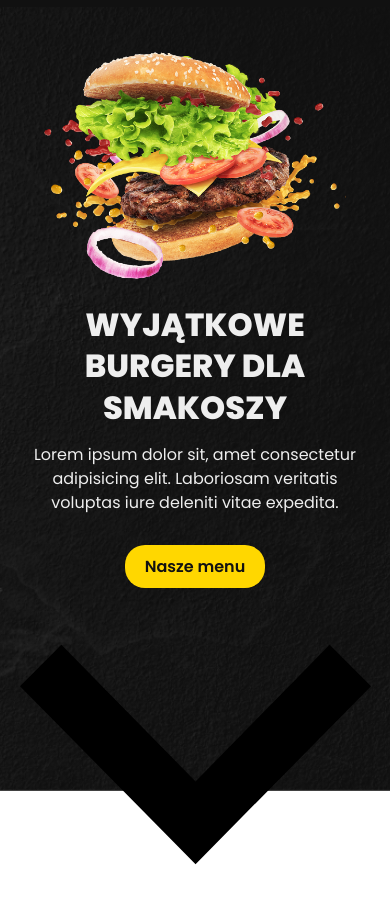
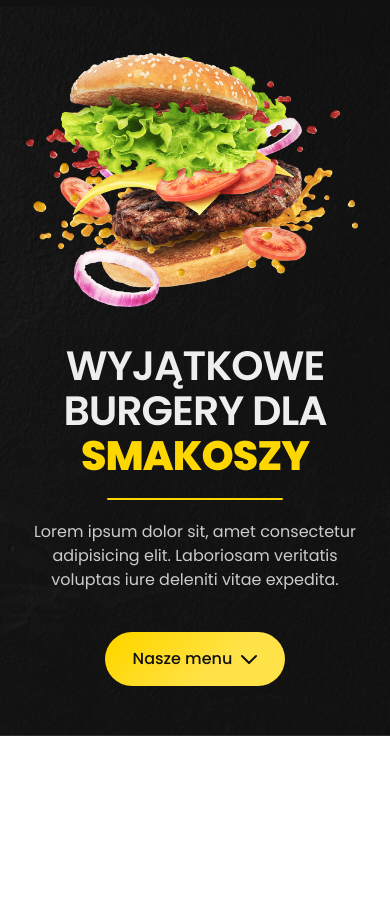
Before and after one commit to Dejmian11/Top-burgers-site, a website built with webpack: page src/index.html in a window 390 px wide. Shown: the part 53-956 px from the top of the page. After the commit the page ends 844 px from the top, so only its background shows below. Built offline with nearby package versions, Linux system fonts and the light colour scheme.

Commit message:
Header on mobile devices added

```diff
--- a/configuration/environment.js
+++ b/configuration/environment.js
@@ -9,7 +9,7 @@ module.exports = {
     output: path.resolve(__dirname, '../dist/'),
   },
   server: {
-    host: 'localhost',
+    host: '192.168.88.126',
     port: 8000,
   },
   limits: {
--- a/package.json
+++ b/package.json
@@ -46,5 +46,8 @@
 		"stats": "webpack --config configuration/webpack.prod.config.js --mode=production --json > dist/stats.json && webpack-bundle-analyzer dist/stats.json"
 	},
 	"main": "webpack.config.js",
-	"keywords": []
+	"keywords": [],
+	"dependencies": {
+		"browser-sync": "^2.27.10"
+	}
 }
--- a/src/index.html
+++ b/src/index.html
@@ -4,13 +4,6 @@
 		<meta charset="UTF-8" />
 		<meta http-equiv="X-UA-Compatible" content="IE=edge" />
 		<meta name="viewport" content="width=device-width, initial-scale=1.0" />
-
-		<link rel="preconnect" href="https://fonts.googleapis.com" />
-		<link rel="preconnect" href="https://fonts.gstatic.com" crossorigin />
-		<link
-			href="https://fonts.googleapis.com/css2?family=Oswald:wght@200;300;400;600;700&display=swap"
-			rel="stylesheet"
-		/>
 
 		<link rel="icon" type="image/x-icon" href="images/favicon/favicon.ico" />
 
@@ -28,7 +21,7 @@
 					/>
 				</a>
 
-				<button class="nav__btn btn">
+				<button class="nav__btn btn btn--dark">
 					<svg
 						class="nav__icon"
 						xmlns="http://www.w3.org/2000/svg"
@@ -65,21 +58,20 @@
   <!-- ============================HEADER============================ -->
 		 <header class="header">
 				<div class="header__container container grid">
-					<img class="header__img" src="images/burger-small.png" alt="Burger" />
+					 <img class="header__img" src="images/burger-small.png" alt="Burger" />
 
 					<div class="header__data">
-						<h1 class="header__title">Wyjątkowe burgery dla smakoszy</h1>
+						<h1 class="header__title heading--primary">Wyjątkowe burgery dla <span class="colorPrimary bold">smakoszy</span></h1>
+
+            <hr class="header__divider divider">
+
 						<p class="header__text">
 							Lorem ipsum dolor sit, amet consectetur adipisicing elit.
 							Laboriosam veritatis voluptas iure deleniti vitae expedita.
 						</p>
-						<a class="header__btn btn btn--primary btn--big" href="#">Nasze menu</a>
-					</div>
-
-					<div class="header__scroll">
-						<a href="#" class="header__scroll-button">
-							<svg class="header__scroll-icon" xmlns="http://www.w3.org/2000/svg" viewBox="0 0 24 24"><path d="M0 7.33l2.829-2.83 9.175 9.339 9.167-9.339 2.829 2.83-11.996 12.17z"/></svg>
-						</a>
+						<a class="header__btn btn btn--primary" href="#">Nasze menu <svg xmlns="http://www.w3.org/2000/svg" class="btn__icon" stroke-width="2">
+              <path stroke-linecap="round" stroke-linejoin="round" d="M19 9l-7 7-7-7" />
+            </svg></a>
 					</div>
 				</div>
 			</header>
--- a/src/scss/abstracts/_variables.scss
+++ b/src/scss/abstracts/_variables.scss
@@ -1,46 +1,35 @@
 // COLORS
 $color-primary: #ffd700;
-$color-primary-light: #ffe550;
-$color-primary-dark: #d7b701;
+$color-primary-light: #ffe247;
+$color-primary-dark: #d8b600;
 
-$color-grey-light-1: #ccc;
-$color-grey-light-2: #aaa;
+$color-grey-light: #aaa;
 
 $color-grey-dark-1: #777;
 $color-grey-dark-2: #444;
-$color-grey-dark-3: #333;
-$color-grey-dark-4: #222;
 
 $color-black: #111;
 $color-white: #eee;
 
+$color-font: #ccc;
+
+// GRADIENTS
+$color-primary-gradient: linear-gradient(140deg, $color-primary-dark 20%,  $color-primary 48%, $color-primary-light 78%);
+
 // FONT SIZES
 // 1 rem = 10px
-$fs-big: 3rem;
-$fs-h1: 3.2rem;
-$fs-h2: 2.1rem;
-$fs-h3: 1.9rem;
+
 $fs-default: 1.6rem;
-$fs-small: 1.4rem;
-$fs-smaller: 1.2rem;
-$fs-smallest: 1.1rem;
+$fs-big: 1.7rem;
+$fs-bigger: 2.4rem;
+$fs-h3: 4.1rem;
+$fs-h2: 5.3rem;
+$fs-h1: 7rem;
+
 
 // SPACING UNITS
-$su-0-5: 0.5rem;
-$su-0-75: 0.75rem;
+$su-0-5: .5rem;
 $su-1: 1rem;
-$su-1-5: 1.5rem;
 $su-2: 2rem;
-$su-2-5: 2.5rem;
 $su-3: 3rem;
 $su-4: 4rem;
-
-// MARGINS
-$m-0-25: 0.25rem;
-$m-0-5: 0.5rem;
-$m-0-75: 0.75rem;
-$m-1: 1rem;
-$m-1-5: 1.5rem;
-$m-2: 2rem;
-$m-2-5: 2.5rem;
-$m-3: 3rem;
--- a/src/scss/base/_base.scss
+++ b/src/scss/base/_base.scss
@@ -1,23 +1,9 @@
-@import url('https://fonts.googleapis.com/css2?family=Poppins:wght@200;300;400;600;800&display=swap');
-
-*,
-*::after,
-*::before {
-	margin: 0;
-	padding: 0;
-	box-sizing: inherit;
-}
-
 html {
 	scroll-behavior: smooth;
 	font-size: 62.5%; // 1rem = 10px
 
-	@include respond(sm) {
+	@include respond(xl) {
 		font-size: 68.75%; // 1rem = 11px
-	}
-
-	@include respond(lg) {
-		font-size: 87.5%; // 1rem = 14px
 	}
 }
 
--- a/src/scss/base/_reset.scss
+++ b/src/scss/base/_reset.scss
@@ -1,5 +1,6 @@
 html,
 body,
+button,
 div,
 span,
 applet,
--- a/src/scss/base/_typography.scss
+++ b/src/scss/base/_typography.scss
@@ -1,7 +1,28 @@
+@import url('https://fonts.googleapis.com/css2?family=Poppins:wght@300;400;500;600;800&display=swap');
+
 body {
 	font-family: "Poppins", sans-serif;
+	color: $color-font;
+  font-size: $fs-default;
 	font-weight: 400;
-  font-size: $fs-smaller;
 	line-height: 1.5;
-	color: $color-white;
 }
+
+.heading--primary {
+  font-size: $fs-h3;
+  font-weight: 600;
+  line-height: 1.1;
+  letter-spacing: -0.1rem;
+  color: $color-white;
+  text-align: center;
+  text-transform: uppercase;
+  margin-bottom: $su-2;
+
+  @include respond(sm) {
+    font-size: $fs-h2;
+  }
+
+  @include respond(xl) {
+    font-size: $fs-h1;
+  }
+}
--- a/src/scss/base/_utilities.scss
+++ b/src/scss/base/_utilities.scss
@@ -24,3 +24,11 @@
 .grid {
   display: grid;
 }
+
+.colorPrimary {
+  color: $color-primary;
+}
+
+.bold {
+  font-weight: 700;
+}
--- a/src/scss/components/_buttons.scss
+++ b/src/scss/components/_buttons.scss
@@ -1,24 +1,50 @@
 .btn {
-	cursor: pointer;
-	font: inherit;
-  color: $color-black;
+	&,
+	&:link,
+	&:visited {
+		display: inline-flex;
+		color: $color-black;
+		font-size: $fs-default;
+		font-weight: 500;
+		transition: all 0.2s;
+
+		cursor: pointer;
+	}
+
+	&__icon {
+    margin-left: $su-0-5;
+		fill: none;
+		stroke: $color-black;
+		height: 2rem;
+		width: 2rem;
+	}
 
 	&--primary {
-		background-color: $color-primary;
-		font-weight: 600;
-		padding: $su-0-75 $su-1-5;
-		font-size: $fs-smallest;
-		border-radius: $su-2;
-		border: none;
-		transition: 0.2s all;
+    padding: 1.5rem 2.8rem;
+		border-radius: 3rem;
+		background: $color-primary-gradient;
+		background-size: 200%;
+		background-position-x: 100%;
 
 		&:hover {
-			background-color: $color-primary-dark;
+			background-position-x: 0%;
 		}
 	}
 
-  &--big {
-    font-size: $fs-smaller;
-    padding: $su-1 $su-2;
+  &--dark {
+    background-color: transparent;
+		border: 2px solid $color-grey-dark-2;
+		border-radius: $su-0-5;
+		height: 4rem;
+		width: 4rem;
+    transition: all .2s;
+
+    &:hover {
+      border: 2px solid $color-grey-dark-1;
+    }
+
+		@include respond(lg) {
+			display: none;
+		}
   }
 }
--- /dev/null
+++ b/src/scss/components/_divider.scss
@@ -0,0 +1,12 @@
+.divider {
+  height: 2px;
+  width: 50%;
+  border: none;
+  border-radius: 4px;
+  background-color: $color-primary;
+  margin-bottom: $su-2;
+
+  @include respond(sm) {
+    height: 4px;
+  }
+}
--- a/src/scss/layout/_header.scss
+++ b/src/scss/layout/_header.scss
@@ -1,41 +1,39 @@
 .header {
   align-content: center;
   justify-content: center;
-  padding-block: 10rem 2rem;
-  height: 100vh;
-  min-height: 64 0px;
+  padding-block: 10rem 5rem;
   background-image:linear-gradient(
     to bottom,
     rgba($color-black, 0.9),
-    rgba($color-black, 0.8)
+    rgba($color-black, 0.9)
   ), url(../images/background-small.png);
   background-size: cover;
   background-position: top;
 
+  @include respond(sm) {
+    min-height: calc(950px - 15rem);
+    height: calc(100vh - 15rem);
+  }
+
   &__img {
-    width: 80vw;
-    margin-inline: auto;
-    margin-bottom: $su-2;
+    width: 100%;
+    margin-bottom: $su-3;
+
+    @include respond(sm) {
+      margin-inline: auto;
+      width: 550px;
+    }
   }
 
   &__data {
     text-align: center;
   }
 
-  &__title {
-    text-transform: uppercase;
-    line-height: 1.3;
-    font-size: $fs-h1;
-    margin-bottom: $su-1-5;
-  }
+  &__text {
+    margin-bottom: $su-4;
 
-  &__text {
-    font-size: $fs-default;
-    margin-bottom: $su-4;
-  }
-
-  &__btn {
-    font-size: $fs-default;
-    padding: $su-1 $su-2;
+    @include respond(sm) {
+      padding-inline: 6rem;
+    }
   }
 }
--- a/src/scss/layout/_home.scss
+++ /dev/null
@@ -1,3 +0,0 @@
-.home {
-  background-image: url('../images/background.jpg');
-}
--- a/src/scss/layout/_navigation.scss
+++ b/src/scss/layout/_navigation.scss
@@ -6,10 +6,10 @@
 
   @include respond(lg) {
     background-color: transparent;
+    padding-block: $su-2;
   }
 
 	&__container {
-
 		display: flex;
 		justify-content: space-between;
 		align-items: center;
@@ -22,18 +22,6 @@
 
 	&__image {
 		width: 100%;
-	}
-
-	&__btn {
-		background-color: transparent;
-		border: 2px solid $color-grey-dark-2;
-		border-radius: $su-0-5;
-		height: 4rem;
-		width: 4rem;
-
-		@include respond(lg) {
-			display: none;
-		}
 	}
 
 	&__icon {
@@ -54,7 +42,6 @@
 
   &__link {
     color: $color-white;
-    font-size: $fs-smaller;
     transition: .2s all;
 
     &:hover {
--- a/src/scss/main.scss
+++ b/src/scss/main.scss
@@ -8,7 +8,7 @@
 @import 'base/utilities';
 
 @import 'components/buttons';
+@import 'components/divider';
 
 @import 'layout/header';
 @import 'layout/navigation';
-@import 'layout/home';
```
Also changed, not shown: src/scss/abstracts/_mixins.scss (+5 -5 lines), configuration/webpack.dev.config.js (indentation only), 1 other file.
